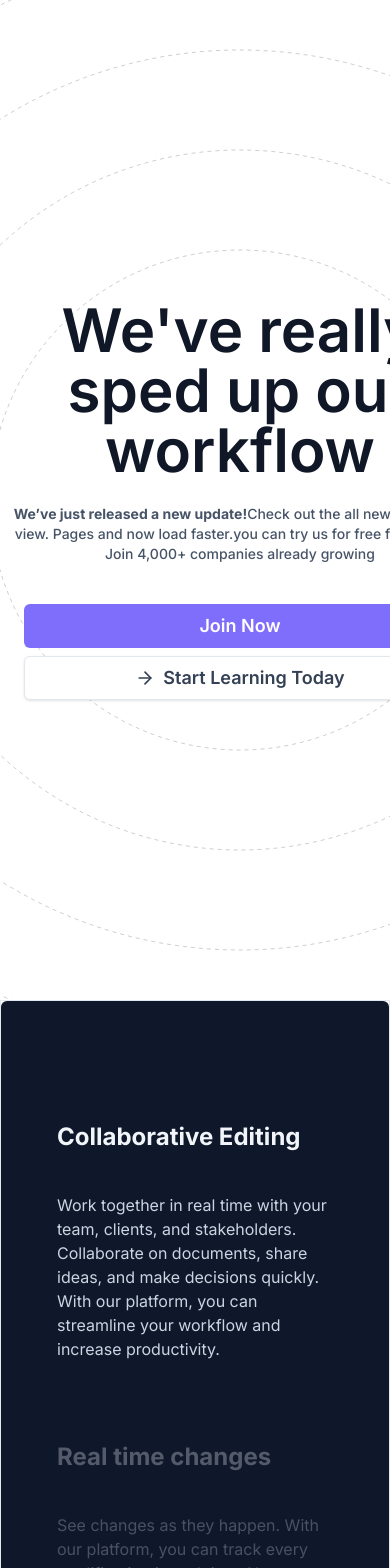
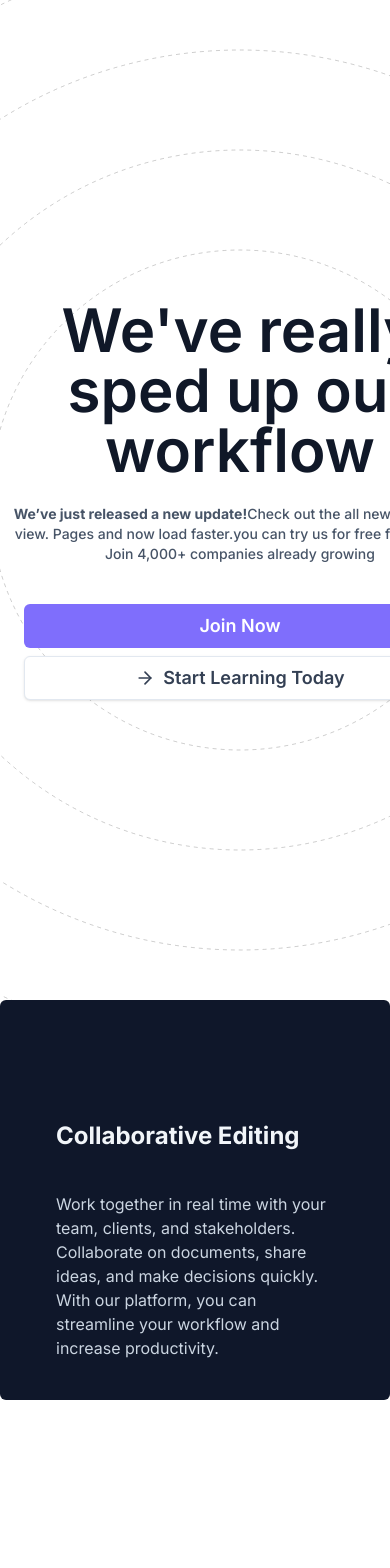
Before and after one commit to sushanslondhe/sushans-kampkode-assignment, a Next.js app: page / in a window 390 px wide. Shown: the top 1568 px of the page. After the commit the page ends 1400 px from the top, so only its background shows below. Built offline with nearby package versions, Linux system fonts and the light colour scheme.

Commit message:
bottom container commits

```diff
--- a/components/BottomContainer.tsx
+++ b/components/BottomContainer.tsx
@@ -52,7 +52,7 @@ export default function BottomContainer() {
   ];
 
   return (
-    <div className="border relative  w-full h-[807px]">
+    <div className="">
       <StickyScroll content={content} />
     </div>
   );
--- a/components/ui/Sticky-scroll-reveal.tsx
+++ b/components/ui/Sticky-scroll-reveal.tsx
@@ -62,7 +62,7 @@ export const StickyScroll = ({
       animate={{
         backgroundColor: backgroundColors[activeCard % backgroundColors.length],
       }}
-      className="h-[807px] overflow-y-auto flex justify-center relative space-x-10 rounded-md p-10"
+      className="md:h-[25rem] max-md:h-[25rem] overflow-y-auto flex justify-center relative space-x-10 rounded-md p-10"
       ref={ref}
     >
       <div className="div relative flex items-start px-4">
```
